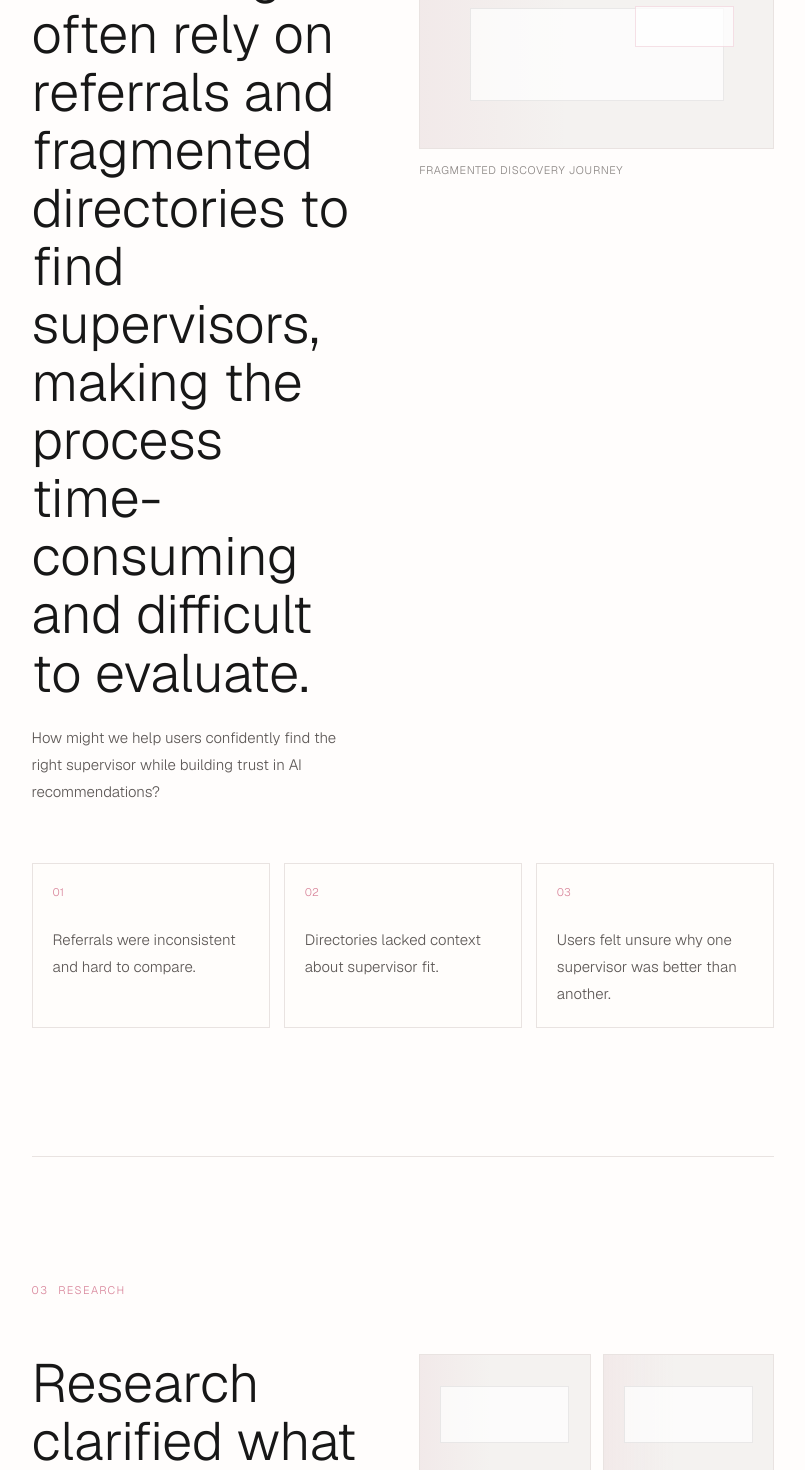
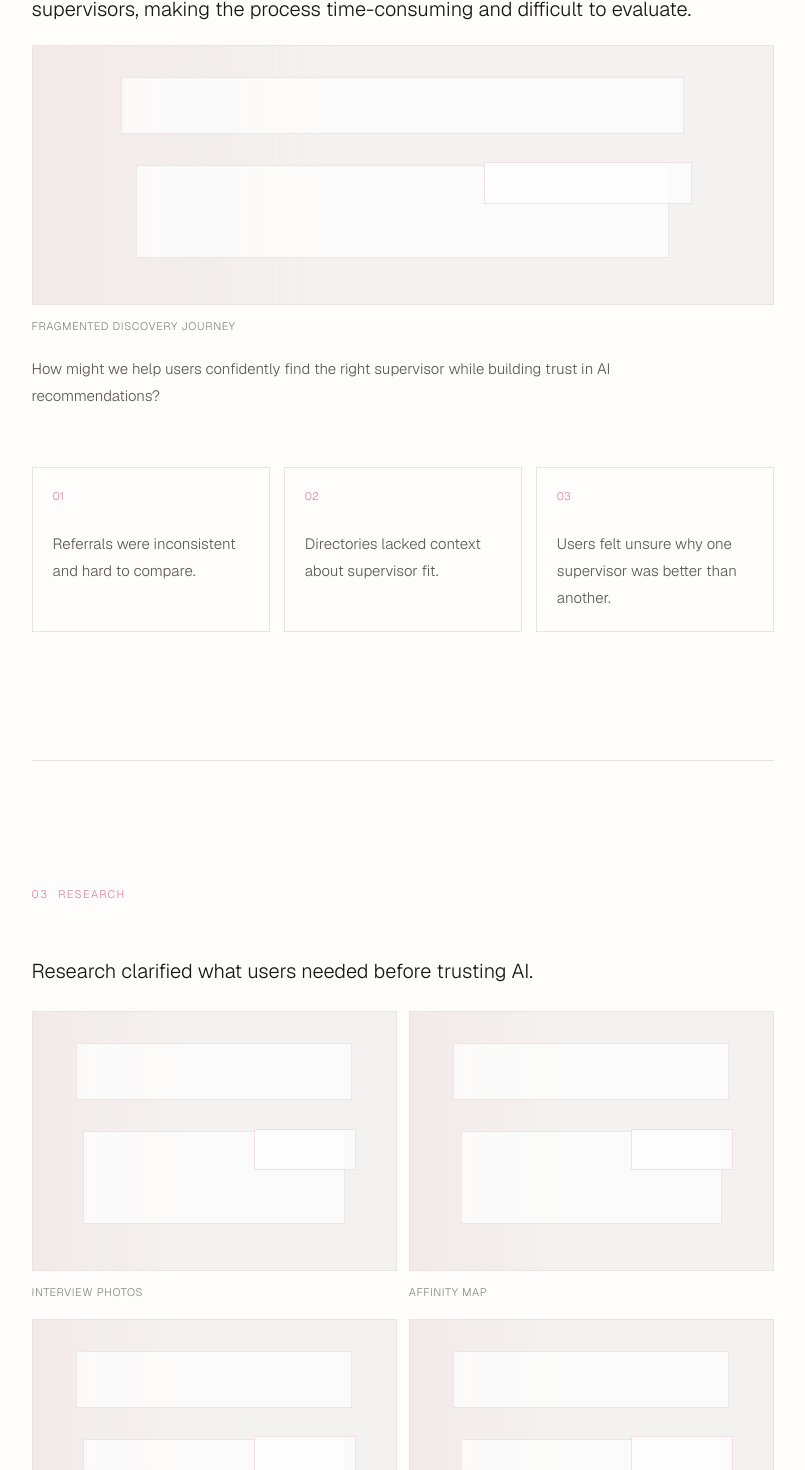
Before and after one commit to krisooti/Portfolio, a Next.js app: page /work/tmind-ai in a window 1280 px wide. Shown: the part 2404-3874 px from the top of the page, without its empty margins (412-1217 px from the left). Built offline with nearby package versions, Linux system fonts and the light colour scheme.

Commit message:
Stack project visuals above copy

```diff
--- a/app/globals.css
+++ b/app/globals.css
@@ -1086,8 +1086,8 @@ html {
 
 .case-section h2 {
   max-width: 780px;
-  font-size: clamp(30px, 4.2vw, 56px);
-  line-height: 1.08;
+  font-size: 20px;
+  line-height: 1.35;
 }
 
 .case-subtitle {
@@ -1171,6 +1171,16 @@ html {
 .results-grid > div {
   display: grid;
   gap: 22px;
+}
+
+.case-content-block {
+  display: grid;
+  gap: 18px;
+}
+
+.case-content-block .case-visual,
+.case-content-block .research-visual-grid {
+  margin-top: 4px;
 }
 
 .case-visual {
@@ -1415,17 +1425,17 @@ html {
 
 .solution-row {
   display: grid;
-  grid-template-columns: minmax(0, 1fr) minmax(0, 0.86fr);
-  align-items: center;
-  gap: clamp(28px, 5vw, 58px);
+  grid-template-columns: 1fr;
+  align-items: start;
+  gap: 18px;
 }
 
 .solution-row--reverse {
-  grid-template-columns: minmax(0, 0.86fr) minmax(0, 1fr);
+  grid-template-columns: 1fr;
 }
 
 .solution-row--reverse .case-visual {
-  order: 2;
+  order: 0;
 }
 
 .solution-row > div:last-child {
@@ -1604,7 +1614,7 @@ html {
   }
 
   .case-visual--phone .visual-frame {
-    min-height: 300px;
+    min-height: 380px;
   }
 }
 
--- a/app/work/[slug]/page.tsx
+++ b/app/work/[slug]/page.tsx
@@ -258,35 +258,31 @@ export default async function ProjectPage({ params }: ProjectPageProps) {
             </dl>
             <VisualPlaceholder label="Large hero mockup" />
 
-            <div className="case-section-grid">
-              <div>
+            <div className="case-content-block">
               <h2>
                 <HighlightText>
                   Building transparent AI matching for supervision.
                 </HighlightText>
               </h2>
+              <VisualPlaceholder label="Product overview screen" variant="phone" />
               <p>
                 {project.intro} I contributed across research, product design,
                 usability testing, interaction flows, and storytelling for the
                 final case study.
               </p>
             </div>
-              <VisualPlaceholder label="Product overview screen" variant="phone" />
-            </div>
           </section>
 
           <section className="case-section" id="problem">
             <SectionLabel label="Problem" number="02" />
-            <div className="case-section-grid">
-              <div>
+            <div className="case-content-block">
               <h2>
                 <HighlightText>
                   {project.problem ?? project.challenge}
                 </HighlightText>
               </h2>
+              <VisualPlaceholder label="Fragmented discovery journey" variant="map" />
               <p>{project.question}</p>
-              </div>
-              <VisualPlaceholder label="Fragmented discovery journey" variant="map" />
             </div>
             <div className="pain-card-grid" aria-label="Pain points">
               {painPoints.map((painPoint, index) => (
@@ -300,26 +296,24 @@ export default async function ProjectPage({ params }: ProjectPageProps) {
 
           <section className="case-section" id="research">
             <SectionLabel label="Research" number="03" />
-            <div className="case-section-grid">
-              <div>
+            <div className="case-content-block">
               <h2>
                 <HighlightText>
                   Research clarified what users needed before trusting AI.
                 </HighlightText>
               </h2>
+              <div className="research-visual-grid">
+                <VisualPlaceholder label="Interview photos" variant="research" />
+                <VisualPlaceholder label="Affinity map" variant="map" />
+                <VisualPlaceholder label="Sticky notes" variant="research" />
+                <VisualPlaceholder label="Research synthesis" variant="map" />
+              </div>
               <div className="method-card-grid">
                 {project.researchMethods?.map((method) => (
                   <article className="mini-card" key={method}>
                     <p>{method}</p>
                   </article>
                 ))}
-                </div>
-              </div>
-              <div className="research-visual-grid">
-                <VisualPlaceholder label="Interview photos" variant="research" />
-                <VisualPlaceholder label="Affinity map" variant="map" />
-                <VisualPlaceholder label="Sticky notes" variant="research" />
-                <VisualPlaceholder label="Research synthesis" variant="map" />
               </div>
             </div>
 
@@ -360,12 +354,12 @@ export default async function ProjectPage({ params }: ProjectPageProps) {
                     <span>{String(index + 1).padStart(2, "0")}</span>
                   </div>
                   <div>
+                    <VisualPlaceholder label={stage.caption} variant="map" />
+                    <small>{stage.caption}</small>
                     <h3>
                       <HighlightText>{stage.title}</HighlightText>
                     </h3>
                     <p>{stage.body}</p>
-                    <VisualPlaceholder label={stage.caption} variant="map" />
-                    <small>{stage.caption}</small>
                   </div>
                 </article>
               ))}
```
Lines whose indentation alone changed are shown as unchanged.
